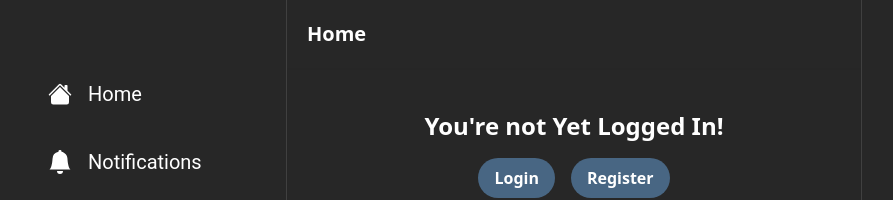
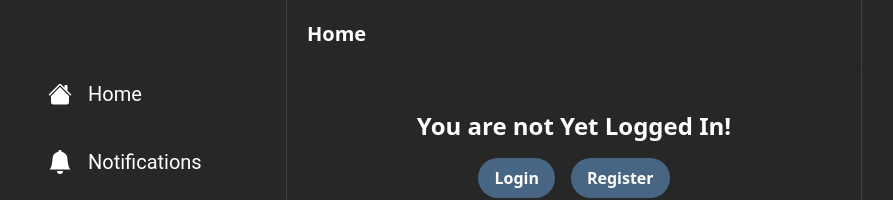
Before and after one commit to Oyum2814/Social, a Next.js app: page / in a window 1280 px wide. Shown: the top 200 px of the page, without its empty margins (66-959 px from the left). Built offline with nearby package versions, Linux system fonts and the light colour scheme; no server answers; the database is empty.

Commit message:
fix:deployment

```diff
--- a/components/Form.tsx
+++ b/components/Form.tsx
@@ -68,7 +68,7 @@ const Form:React.FC<FormProps> = ({placeholder,isComment,postId}) => {
                 </div>
             ):(
                 <div className="py-8">
-                    <h1 className="text-white text-2xl text-center mb-4 font-bold">You're not Yet Logged In!</h1>
+                    <h1 className="text-white text-2xl text-center mb-4 font-bold">You are not Yet Logged In!</h1>
                     <div className="flex flex-row items-center justify-center gap-4">
                         <Button label="Login" onClick={loginModal.onOpen}/>
                         <Button label="Register" onClick={registerModal.onOpen}/>
```
